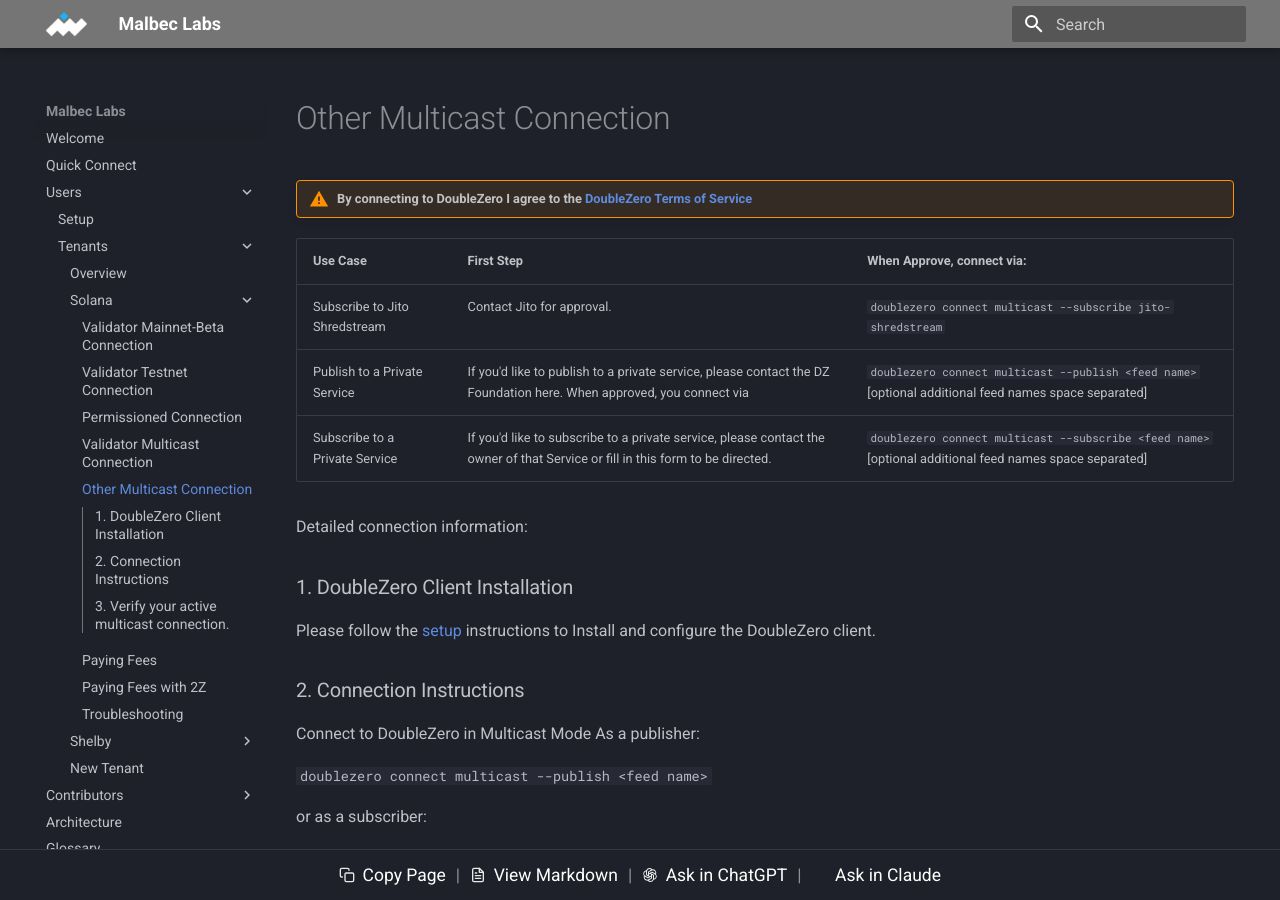
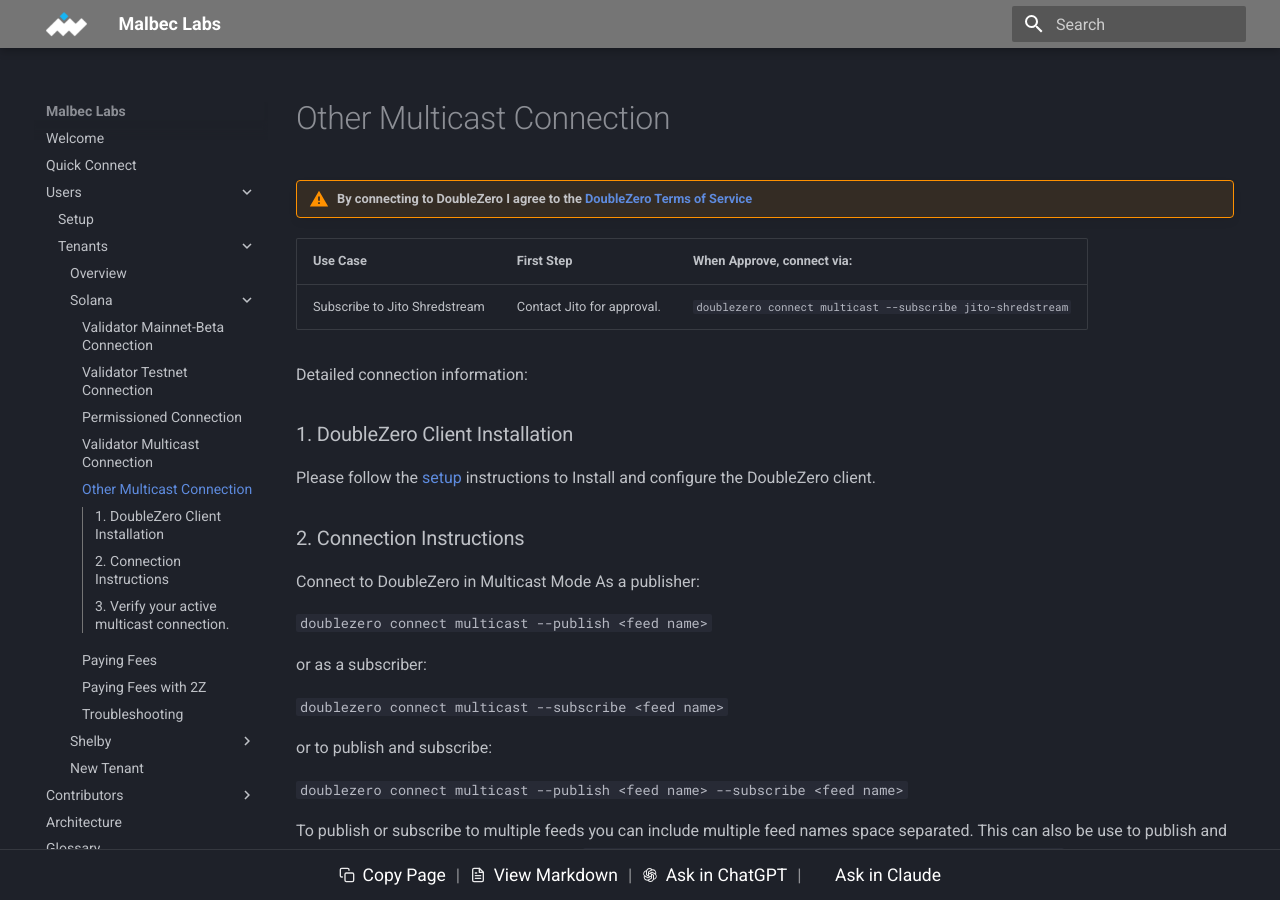
Before and after one commit to malbeclabs/docs, an MkDocs documentation site: the page built from docs/Other Multicast Connection.md, in a window 1280 px wide and 900 px high. Built offline with MkDocs 1.6.1 and Material for MkDocs 9.7.7, drawn with Linux system fonts in a browser that asks for light colours.

Commit message:
remove multicast as a service (#146)

````diff
--- a/docs/Other Multicast Connection.md
+++ b/docs/Other Multicast Connection.md
@@ -5,8 +5,6 @@
 |Use Case | First Step | When Approve, connect via:|
 |---------|------------|---------------------------|
 |Subscribe to Jito Shredstream | Contact Jito for approval. | ```doublezero connect multicast --subscribe jito-shredstream``` |
-|Publish to a Private Service | If you'd like to publish to a private service, please contact the DZ Foundation here. When approved, you connect via | ```doublezero connect multicast --publish <feed name>``` [optional additional feed names space separated] |
-|Subscribe to a Private Service | If you'd like to subscribe to a private service, please contact the owner of that Service or fill in this form to be directed. | ```doublezero connect multicast --subscribe <feed name>``` [optional additional feed names space separated] |
 
 Detailed connection information:
 
````
